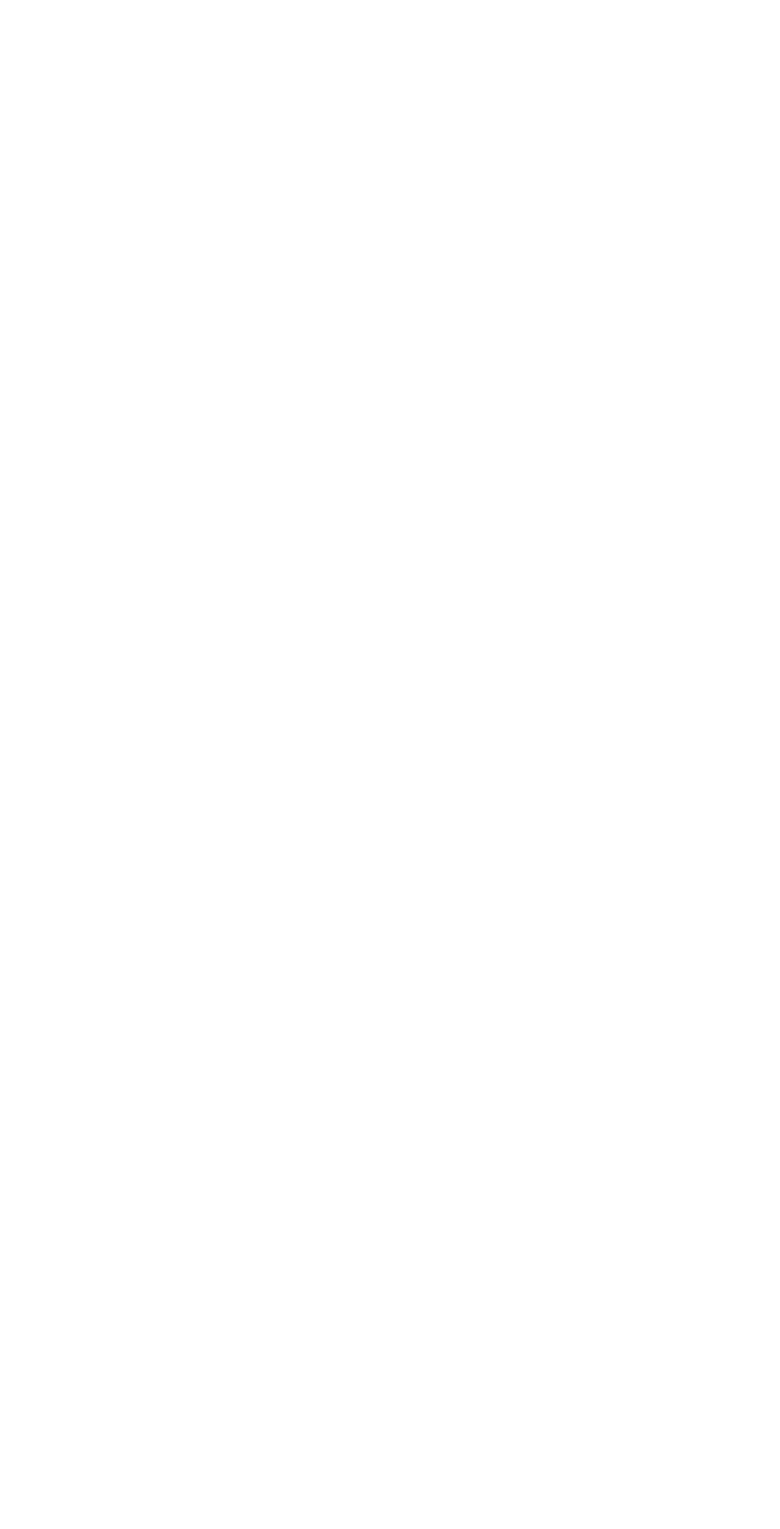
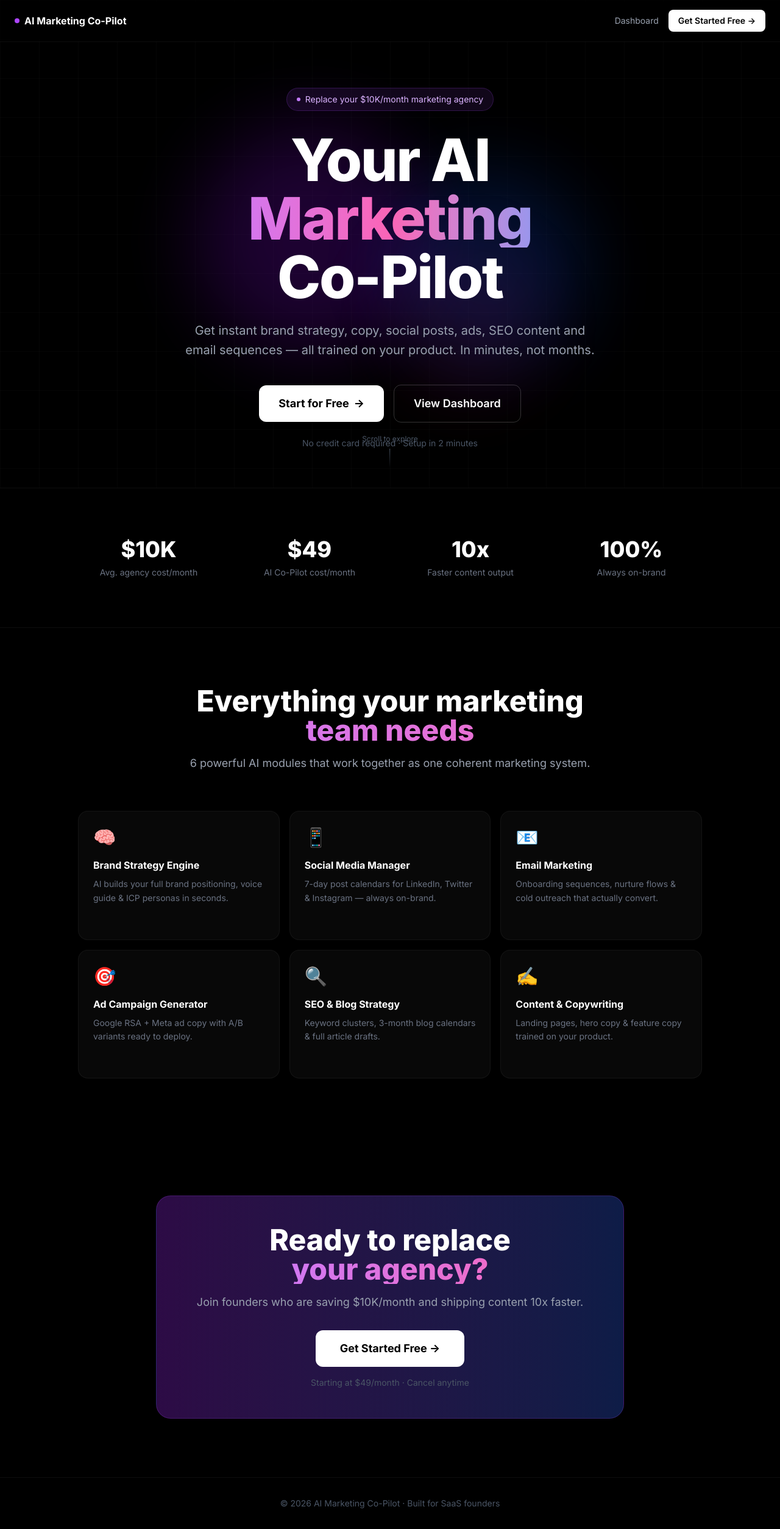
Before and after one commit to loopmintdigital-cyber/ai-marketing-copilot, a Next.js app: page / in a window 1280 px wide. Before the commit this address had no page. Shown: the whole page at 61% size. Before the commit the page ends 800 px from the top, so only its background shows below. Built offline with nearby package versions, Linux system fonts and the light colour scheme.

Commit message:
Redesign landing page bold and energetic

```diff
--- a/app/ads/page.tsx
+++ b/app/ads/page.tsx
@@ -24,6 +24,15 @@ export default function Ads() {
     });
     const data = await res.json();
     setResult(data.result);
+    const historyItem = {
+  id: Date.now().toString(),
+  module: "ads",
+  inputs: { campaignGoal, targetAudience, feature },
+  result: data.result,
+  createdAt: new Date().toISOString(),
+};
+const existing = JSON.parse(localStorage.getItem("contentHistory") || "[]");
+localStorage.setItem("contentHistory", JSON.stringify([historyItem, ...existing]));
     setLoading(false);
   }
 
--- a/app/page.tsx
+++ b/app/page.tsx
@@ -1,6 +1,185 @@
-// homepage redirect fix
-import { redirect } from "next/navigation";
+"use client";
+import { useEffect, useRef } from "react";
+import { useRouter } from "next/navigation";
 
 export default function Home() {
-  redirect("/onboarding");
+  const router = useRouter();
+  const heroRef = useRef<HTMLDivElement>(null);
+
+  useEffect(() => {
+    const handleMouseMove = (e: MouseEvent) => {
+      if (!heroRef.current) return;
+      const { clientX, clientY } = e;
+      const { innerWidth, innerHeight } = window;
+      const x = (clientX / innerWidth - 0.5) * 20;
+      const y = (clientY / innerHeight - 0.5) * 20;
+      heroRef.current.style.transform = `translate(${x}px, ${y}px)`;
+    };
+    window.addEventListener("mousemove", handleMouseMove);
+    return () => window.removeEventListener("mousemove", handleMouseMove);
+  }, []);
+
+  const features = [
+    { icon: "🧠", title: "Brand Strategy Engine", desc: "AI builds your full brand positioning, voice guide & ICP personas in seconds." },
+    { icon: "📱", title: "Social Media Manager", desc: "7-day post calendars for LinkedIn, Twitter & Instagram — always on-brand." },
+    { icon: "📧", title: "Email Marketing", desc: "Onboarding sequences, nurture flows & cold outreach that actually convert." },
+    { icon: "🎯", title: "Ad Campaign Generator", desc: "Google RSA + Meta ad copy with A/B variants ready to deploy." },
+    { icon: "🔍", title: "SEO & Blog Strategy", desc: "Keyword clusters, 3-month blog calendars & full article drafts." },
+    { icon: "✍️", title: "Content & Copywriting", desc: "Landing pages, hero copy & feature copy trained on your product." },
+  ];
+
+  const stats = [
+    { value: "$10K", label: "Avg. agency cost/month" },
+    { value: "$49", label: "AI Co-Pilot cost/month" },
+    { value: "10x", label: "Faster content output" },
+    { value: "100%", label: "Always on-brand" },
+  ];
+
+  return (
+    <main className="min-h-screen bg-black text-white overflow-hidden">
+      {/* Nav */}
+      <nav className="fixed top-0 left-0 right-0 z-50 px-6 py-4 flex items-center justify-between border-b border-white/5 backdrop-blur-md bg-black/50">
+        <div className="flex items-center gap-2">
+          <div className="w-2 h-2 bg-purple-500 rounded-full animate-pulse"></div>
+          <span className="font-bold text-white">AI Marketing Co-Pilot</span>
+        </div>
+        <div className="flex items-center gap-4">
+          <button onClick={() => router.push("/dashboard")}
+            className="text-gray-400 hover:text-white text-sm transition-colors">
+            Dashboard
+          </button>
+          <button onClick={() => router.push("/onboarding")}
+            className="bg-white text-black font-semibold px-4 py-2 rounded-lg text-sm hover:bg-gray-100 transition-colors">
+            Get Started Free →
+          </button>
+        </div>
+      </nav>
+
+      {/* Hero */}
+      <section className="relative min-h-screen flex items-center justify-center px-6 pt-20">
+        {/* Background blobs */}
+        <div className="absolute inset-0 overflow-hidden">
+          <div className="absolute top-1/4 left-1/4 w-96 h-96 bg-purple-600/20 rounded-full blur-3xl animate-pulse"></div>
+          <div className="absolute bottom-1/4 right-1/4 w-80 h-80 bg-blue-600/20 rounded-full blur-3xl animate-pulse delay-1000"></div>
+          <div className="absolute top-1/2 left-1/2 w-64 h-64 bg-pink-600/10 rounded-full blur-3xl animate-pulse delay-500"></div>
+        </div>
+
+        {/* Grid pattern */}
+        <div className="absolute inset-0 bg-[linear-gradient(rgba(255,255,255,0.02)_1px,transparent_1px),linear-gradient(90deg,rgba(255,255,255,0.02)_1px,transparent_1px)] bg-[size:64px_64px]"></div>
+
+        <div className="relative max-w-5xl mx-auto text-center z-10">
+          <div ref={heroRef} className="transition-transform duration-100 ease-out">
+            <div className="inline-flex items-center gap-2 bg-purple-500/10 border border-purple-500/20 text-purple-300 text-sm px-4 py-2 rounded-full mb-8">
+              <span className="w-1.5 h-1.5 bg-purple-400 rounded-full animate-pulse"></span>
+              Replace your $10K/month marketing agency
+            </div>
+
+            <h1 className="text-6xl md:text-8xl font-black mb-6 leading-none tracking-tight">
+              Your AI
+              <span className="block bg-gradient-to-r from-purple-400 via-pink-400 to-blue-400 bg-clip-text text-transparent">
+                Marketing
+              </span>
+              Co-Pilot
+            </h1>
+
+            <p className="text-xl text-gray-400 mb-10 max-w-2xl mx-auto leading-relaxed">
+              Get instant brand strategy, copy, social posts, ads, SEO content and email sequences —
+              all trained on your product. In minutes, not months.
+            </p>
+
+            <div className="flex items-center justify-center gap-4 flex-wrap">
+              <button onClick={() => router.push("/onboarding")}
+                className="group bg-white text-black font-bold px-8 py-4 rounded-xl text-lg hover:bg-gray-100 transition-all hover:scale-105 active:scale-95">
+                Start for Free
+                <span className="ml-2 group-hover:translate-x-1 inline-block transition-transform">→</span>
+              </button>
+              <button onClick={() => router.push("/dashboard")}
+                className="border border-white/20 text-white font-semibold px-8 py-4 rounded-xl text-lg hover:bg-white/5 transition-all">
+                View Dashboard
+              </button>
+            </div>
+
+            <p className="text-gray-600 text-sm mt-6">No credit card required · Setup in 2 minutes</p>
+          </div>
+        </div>
+
+        {/* Scroll indicator */}
+        <div className="absolute bottom-8 left-1/2 -translate-x-1/2 flex flex-col items-center gap-2 text-gray-600">
+          <span className="text-xs">Scroll to explore</span>
+          <div className="w-px h-8 bg-gradient-to-b from-gray-600 to-transparent animate-pulse"></div>
+        </div>
+      </section>
+
+      {/* Stats */}
+      <section className="px-6 py-20 border-y border-white/5">
+        <div className="max-w-5xl mx-auto grid grid-cols-2 md:grid-cols-4 gap-8">
+          {stats.map((stat) => (
+            <div key={stat.label} className="text-center">
+              <div className="text-4xl font-black text-white mb-2">{stat.value}</div>
+              <div className="text-gray-500 text-sm">{stat.label}</div>
+            </div>
+          ))}
+        </div>
+      </section>
+
+      {/* Features */}
+      <section className="px-6 py-24">
+        <div className="max-w-5xl mx-auto">
+          <div className="text-center mb-16">
+            <h2 className="text-4xl md:text-5xl font-black mb-4">
+              Everything your marketing
+              <span className="block bg-gradient-to-r from-purple-400 to-pink-400 bg-clip-text text-transparent">
+                team needs
+              </span>
+            </h2>
+            <p className="text-gray-400 text-lg max-w-2xl mx-auto">
+              6 powerful AI modules that work together as one coherent marketing system.
+            </p>
+          </div>
+
+          <div className="grid grid-cols-1 md:grid-cols-2 lg:grid-cols-3 gap-4">
+            {features.map((f, i) => (
+              <div key={f.title}
+                className="group bg-white/3 border border-white/5 rounded-2xl p-6 hover:border-purple-500/50 hover:bg-white/5 transition-all duration-300 cursor-pointer"
+                onClick={() => router.push("/onboarding")}>
+                <div className="text-3xl mb-4">{f.icon}</div>
+                <h3 className="font-bold text-white mb-2">{f.title}</h3>
+                <p className="text-gray-500 text-sm leading-relaxed">{f.desc}</p>
+                <div className="mt-4 text-purple-400 text-xs opacity-0 group-hover:opacity-100 transition-opacity">
+                  Try it free →
+                </div>
+              </div>
+            ))}
+          </div>
+        </div>
+      </section>
+
+      {/* CTA */}
+      <section className="px-6 py-24">
+        <div className="max-w-3xl mx-auto text-center">
+          <div className="bg-gradient-to-r from-purple-900/50 to-blue-900/50 border border-purple-500/20 rounded-3xl p-12">
+            <h2 className="text-4xl md:text-5xl font-black mb-4">
+              Ready to replace
+              <span className="block bg-gradient-to-r from-purple-400 to-pink-400 bg-clip-text text-transparent">
+                your agency?
+              </span>
+            </h2>
+            <p className="text-gray-400 mb-8 text-lg">
+              Join founders who are saving $10K/month and shipping content 10x faster.
+            </p>
+            <button onClick={() => router.push("/onboarding")}
+              className="bg-white text-black font-bold px-10 py-4 rounded-xl text-lg hover:bg-gray-100 transition-all hover:scale-105 active:scale-95">
+              Get Started Free →
+            </button>
+            <p className="text-gray-600 text-sm mt-4">Starting at $49/month · Cancel anytime</p>
+          </div>
+        </div>
+      </section>
+
+      {/* Footer */}
+      <footer className="px-6 py-8 border-t border-white/5 text-center text-gray-600 text-sm">
+        <p>© 2026 AI Marketing Co-Pilot · Built for SaaS founders</p>
+      </footer>
+    </main>
+  );
 }
```
